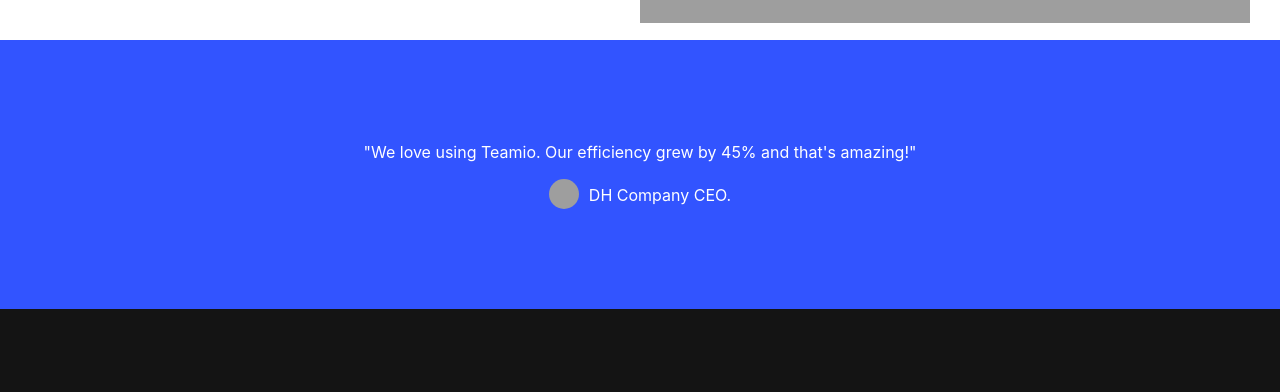
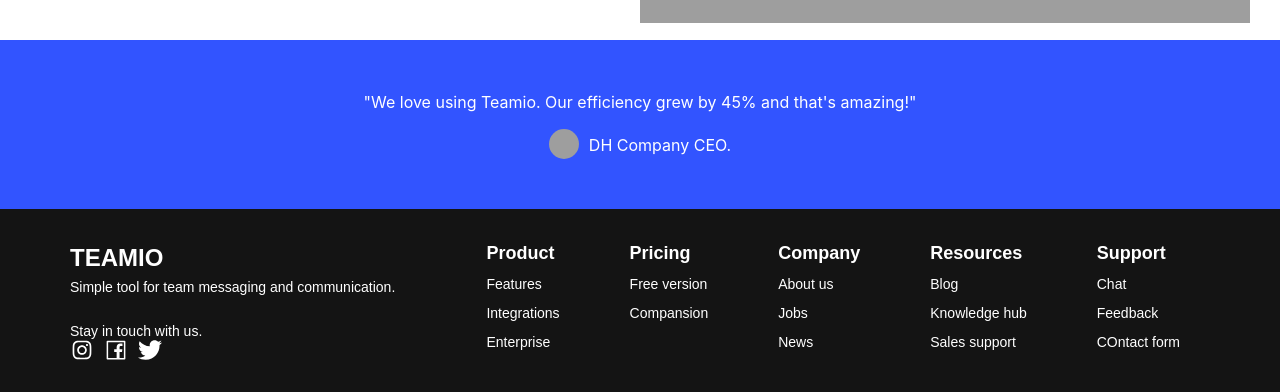
Before and after one commit to YunDaeHyeon/React-Chat-Application, a React (Create React App) app: page / in a window 1280 px wide. Shown: the part 560-952 px from the top of the page. Built offline with nearby package versions, Linux system fonts and the light colour scheme; grey boxes are pictures that could not be loaded.

Commit message:
feat: index 페이지 디자인 완성

```diff
--- a/package.json
+++ b/package.json
@@ -15,6 +15,7 @@
     "moment": "^2.29.4",
     "react": "^18.2.0",
     "react-dom": "^18.2.0",
+    "react-icons": "^4.10.1",
     "react-redux": "^8.1.1",
     "react-router-dom": "^6.14.1",
     "react-scripts": "5.0.1",
--- a/src/components/IndexPage.js
+++ b/src/components/IndexPage.js
@@ -1,7 +1,10 @@
 import "./IndexPage_style.css";
-
 // Chakra import
 import { Image } from '@chakra-ui/react'
+// react-icons
+import { AiOutlineInstagram, AiOutlineFacebook } from 'react-icons/ai';
+import { FaTwitter } from 'react-icons/fa';
+
 
 function IndexPage() {
     return(
@@ -37,7 +40,49 @@
                 </div>
             </div>
             <div className="index-footer-container">
-                footer 파트
+                <div className="index-footer-left">
+                    <div>
+                        <h2>TEAMIO</h2>
+                        <p className="title">Simple tool for team messaging and communication.</p>
+                        <p className="content">Stay in touch with us.</p>
+                        <ul className="icons">
+                            <li><AiOutlineInstagram size="24px"/></li>
+                            <li><AiOutlineFacebook size="24px"/></li>
+                            <li><FaTwitter size="24px"/></li>
+                        </ul>
+                    </div>
+                </div>
+                <div className="index-footer-right">
+                    <ul>
+                        <li className="title">Product</li>
+                        <li>Features</li>
+                        <li>Integrations</li>
+                        <li>Enterprise</li>
+                    </ul>
+                    <ul>
+                        <li className="title">Pricing</li>
+                        <li>Free version</li>
+                        <li>Compansion</li>
+                    </ul>
+                    <ul>
+                        <li className="title">Company</li>
+                        <li>About us</li>
+                        <li>Jobs</li>
+                        <li>News</li>
+                    </ul>
+                    <ul>
+                        <li className="title">Resources</li>
+                        <li>Blog</li>
+                        <li>Knowledge hub</li>
+                        <li>Sales support</li>
+                    </ul>
+                    <ul>
+                        <li className="title">Support</li>
+                        <li>Chat</li>
+                        <li>Feedback</li>
+                        <li>COntact form</li>
+                    </ul>
+                </div>
             </div>
         </div>
     );
--- a/src/components/IndexPage_style.css
+++ b/src/components/IndexPage_style.css
@@ -86,7 +86,7 @@
     justify-content: center;
     align-items: center;
     flex-direction: column;
-    padding: 100px 0px;
+    padding: 50px 0px;
     background-color: #3254FF;
     color: #FFFFFF;
 }
@@ -109,6 +109,69 @@
 /* footer */
 .index-footer-container{
     width: 100%;
-    padding: 100px 0px;
+    display: flex;
+    justify-content: space-between;
+    align-items: center;
+    padding: 35px 0px;
     background-color: #141414;
 }
+
+.index-footer-left{
+    display: flex;
+    margin-left: 70px;
+    justify-content: center;
+    align-items: center;
+    float: left;
+}
+
+.index-footer-left h2{
+    font: bold 24px/1 "arial";
+    margin-bottom: 10px;
+    color: #FFFFFF;
+}
+
+.index-footer-left p.title{
+    font: normal 14px/1 "arial";
+    margin-bottom: 30px;
+    color: #FFFFFF;
+}
+
+.index-footer-left p.content{
+    font: normal 14px/1 "arial";
+    color: #FFFFFF;
+}
+
+.index-footer-left ul.icons{
+    display: flex;
+    flex-direction: row;
+}
+
+.index-footer-left ul.icons li{
+    color: #FFFFFF;
+    margin-right: 10px;
+}
+
+.index-footer-left{
+    display: flex;
+    justify-content: center;
+    align-items: center;
+    float: right;
+}
+
+.index-footer-right{
+    display: flex;
+    justify-content: space-between;
+    float: right;
+    padding-right: 30px;
+}
+
+.index-footer-right ul li{
+    color: #FFFFFF;
+    margin-right: 70px;
+    margin-bottom: 15px;
+    font: lighter 14px/1 "arial";
+}
+
+.index-footer-right ul li.title{
+    font: bold 18px/1 "arial";
+}
```
Also changed, not shown: 2 other files (tests, documents, lock files or other folders).
